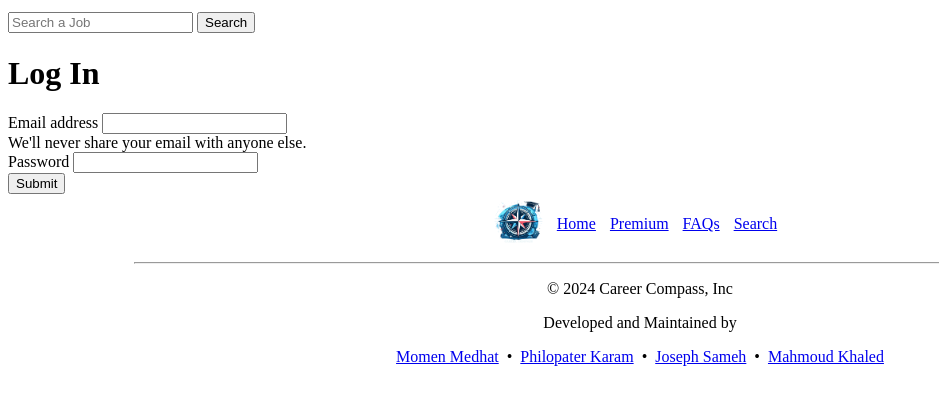
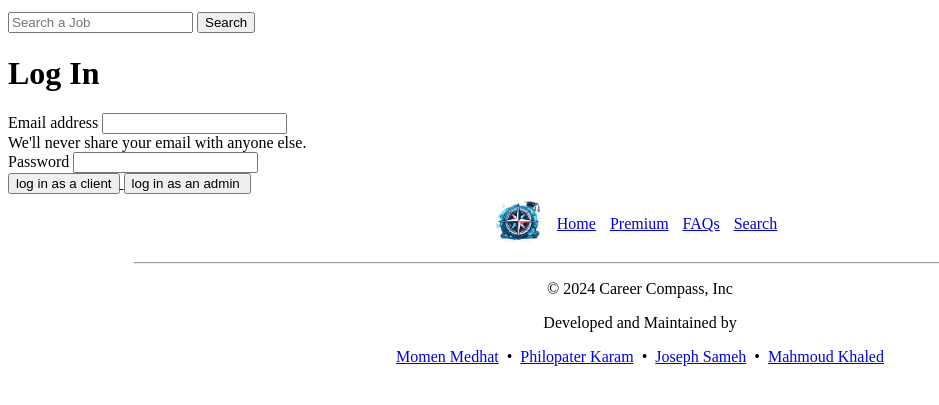
Before and after one commit to momenmedhatsalem/Career-Compass, a Python web app: template templates/login.html in a window 1280 px wide. Shown: the part 242-647 px from the top of the page, without its empty margins (0-939 px from the left). Run offline with Jinja, Linux system fonts and the light colour scheme; the template is opened without the code that fills it, so the values that code supplies are empty.

Commit message:
Update login.html

```diff
--- a/templates/login.html
+++ b/templates/login.html
@@ -86,7 +86,12 @@
     <input type="password" id="exampleInputPassword1">
   </div>
 
-  <button type="submit">Submit</button>
+ <a href="#">
+    <input type="button" value="log in as a client">
+  </a>
+  <a href="home_page_for_admin.html">
+    <input type="button" value="log in as an admin ">
+  </a>
 </form>
 
     </div>
```
